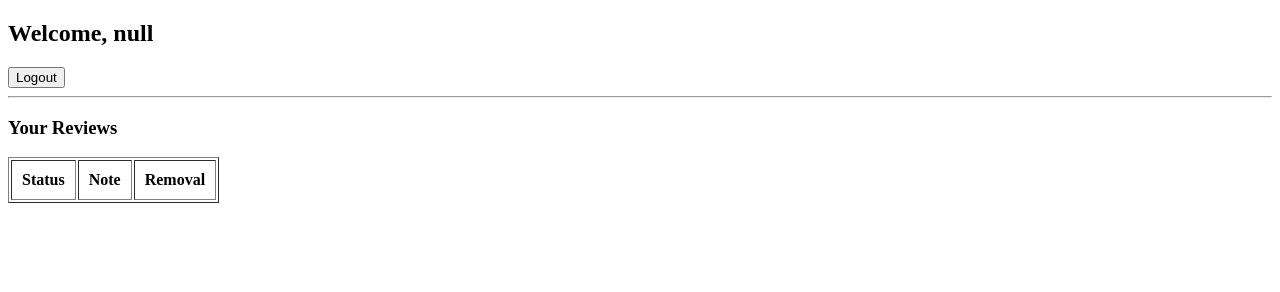
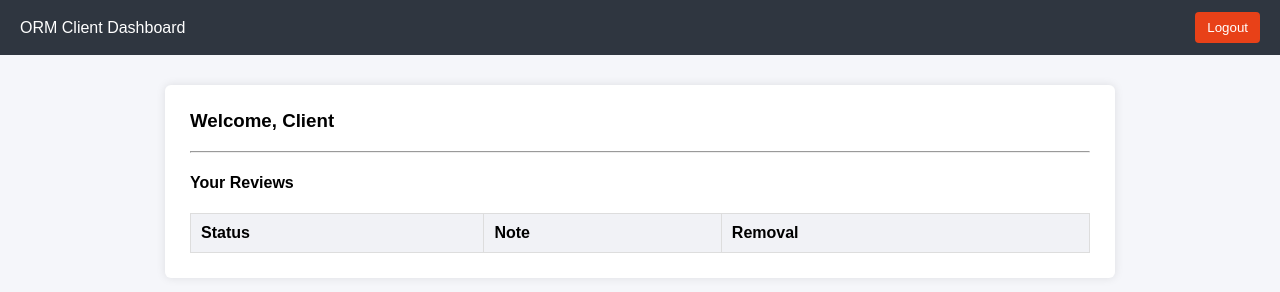
Before and after one commit to sidxarnav/orm-panel, a website: page public/v2/client-dashboard.html in a window 1280 px wide. Drawn offline with Linux system fonts and the light colour scheme; no server answers; sample sign-in values are in the browser's storage.

Commit message:
Enhance client dashboard layout and functionality
Updated the client dashboard HTML structure and styles, added viewport meta tag, and improved review handling logic.

```diff
--- a/public/v2/client-dashboard.html
+++ b/public/v2/client-dashboard.html
@@ -2,19 +2,84 @@
 <html>
 <head>
   <title>Client Dashboard</title>
+  <meta name="viewport" content="width=device-width, initial-scale=1">
+
+  <style>
+    body {
+      font-family: Arial, sans-serif;
+      background: #f5f6fa;
+      margin: 0;
+    }
+    nav {
+      background: #2f3640;
+      color: #fff;
+      padding: 12px 20px;
+      display: flex;
+      justify-content: space-between;
+      align-items: center;
+    }
+    nav button {
+      background: #e84118;
+      border: none;
+      color: #fff;
+      padding: 8px 12px;
+      cursor: pointer;
+      border-radius: 4px;
+    }
+    .container {
+      max-width: 900px;
+      margin: 30px auto;
+      background: #fff;
+      padding: 25px;
+      border-radius: 6px;
+      box-shadow: 0 0 10px rgba(0,0,0,.1);
+    }
+    h3 {
+      margin-top: 0;
+    }
+    table {
+      width: 100%;
+      border-collapse: collapse;
+      margin-top: 15px;
+    }
+    th, td {
+      border: 1px solid #ddd;
+      padding: 10px;
+      text-align: left;
+    }
+    th {
+      background: #f1f2f6;
+    }
+    .empty {
+      text-align: center;
+      color: #666;
+      padding: 20px;
+    }
+  </style>
 </head>
 
 <body onload="loadDashboard()">
 
-<h2 id="welcome"></h2>
+<script>
+  // ✅ AUTH GUARD
+  if (!localStorage.getItem("token")) {
+    window.location.href = "/v2/client-login.html";
+  }
+</script>
 
+<nav>
+  <span>ORM Client Dashboard</span>
   <button onclick="logout()">Logout</button>
+</nav>
+
+<div class="container">
+  <h3 id="welcome">Welcome</h3>
 
   <hr>
 
-<h3>Your Reviews</h3>
+  <h4>Your Reviews</h4>
 
-<table border="1" cellpadding="10">
+  <table>
     <thead>
       <tr>
         <th>Status</th>
@@ -24,12 +89,11 @@
     </thead>
     <tbody id="reviews"></tbody>
   </table>
+</div>
 
 <script>
-requireAuth();
-
 async function loadDashboard() {
-  const name = localStorage.getItem("clientName");
+  const name = localStorage.getItem("clientName") || "Client";
   document.getElementById("welcome").innerText =
     "Welcome, " + name;
 
@@ -44,12 +108,13 @@ async function loadDashboard() {
   const data = await res.json();
   const tbody = document.getElementById("reviews");
 
-  if (!data.length) {
+  if (!data || !data.length) {
     tbody.innerHTML =
-      "<tr><td colspan='3'>No reviews yet</td></tr>";
+      "<tr><td colspan='3' class='empty'>No reviews assigned yet</td></tr>";
     return;
   }
 
+  tbody.innerHTML = "";
   data.forEach(r => {
     tbody.innerHTML += `
       <tr>
@@ -60,9 +125,12 @@ async function loadDashboard() {
     `;
   });
 }
+
+function logout() {
+  localStorage.clear();
+  window.location.href = "/v2/client-login.html";
+}
 </script>
-
-<script src="app.js"></script>
 
 </body>
 </html>
```
Lines whose indentation alone changed are shown as unchanged.
